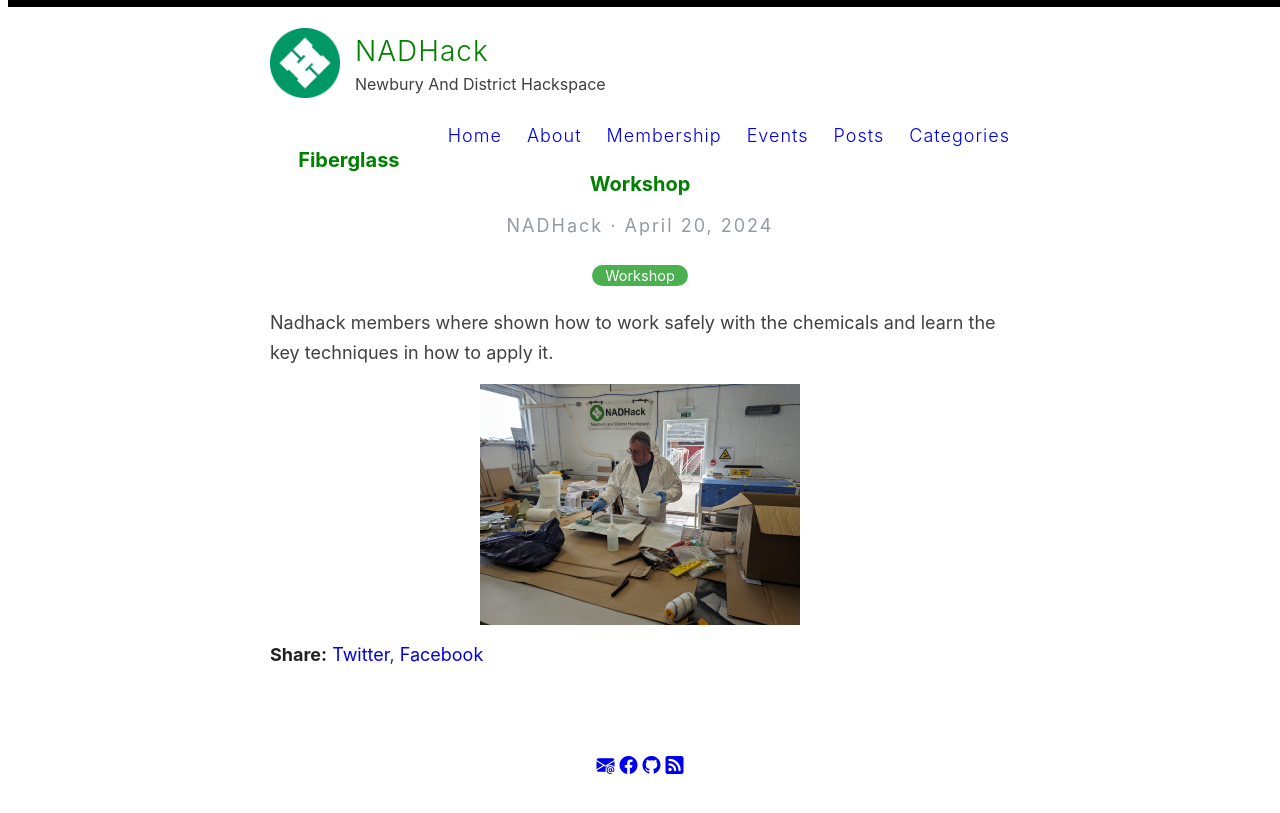
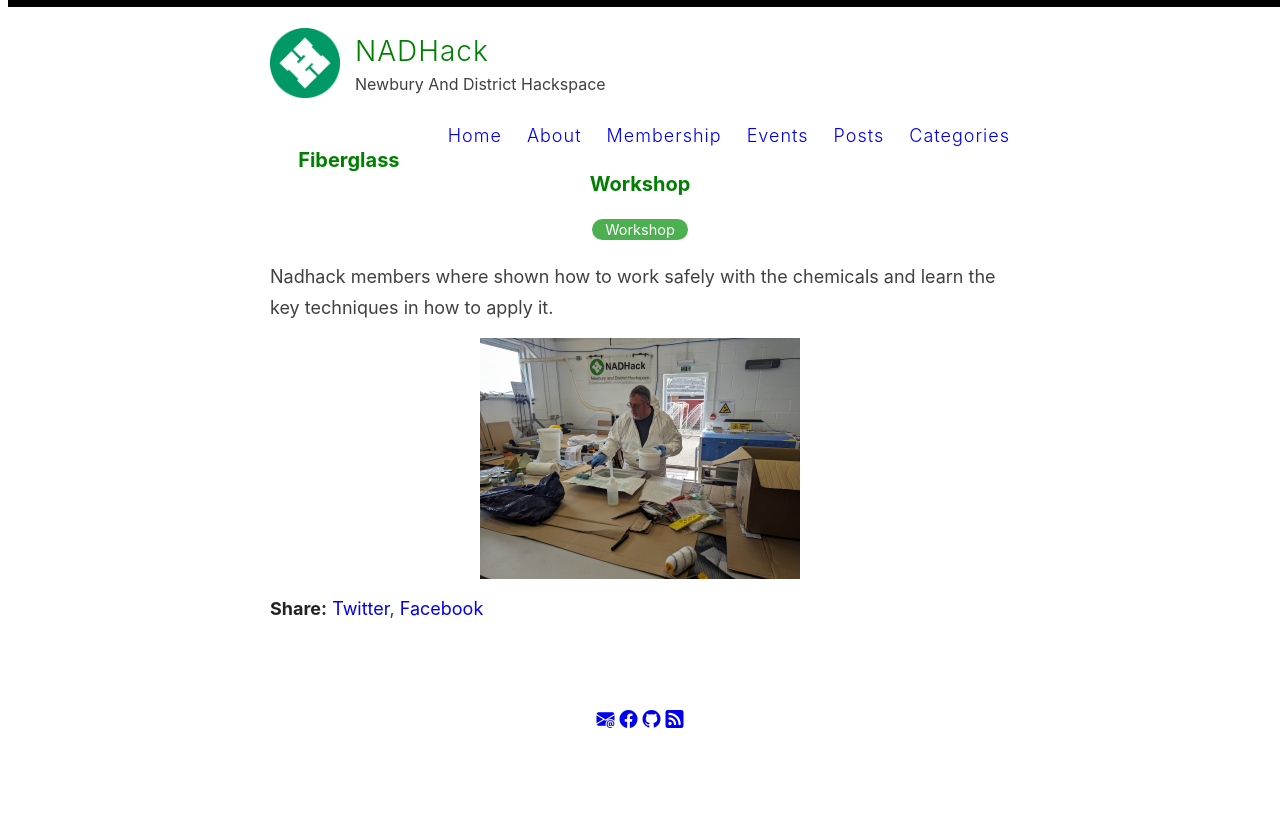
Before and after one commit to nadhack/nadhack.github.io, a Jekyll site: the page built from _posts/2024-04-20-fiber-workshop.md, in a window 1280 px wide. Shown: the top 813 px of the page. Built offline with Jekyll 4.4.1, drawn with Linux system fonts in a browser that asks for light colours.

Commit message:
remove author and date

```diff
--- a/_layouts/post.html
+++ b/_layouts/post.html
@@ -6,7 +6,6 @@ layout: default
   <h1>{{ page.title }}</h1>
 
   <div>
-    <p class="author_title">{{site.author}}  ·  {{ page.date | date: "%B %e, %Y" }}</p>
     {% if page.last_modified_at %}
     <p class="author_title" datetime="{{ page.last_modified_at | date_to_xmlschema }}">(Updated: {{ page.last_modified_at | date: "%b %-d, %Y" }})</p>
     {% endif %}
```
